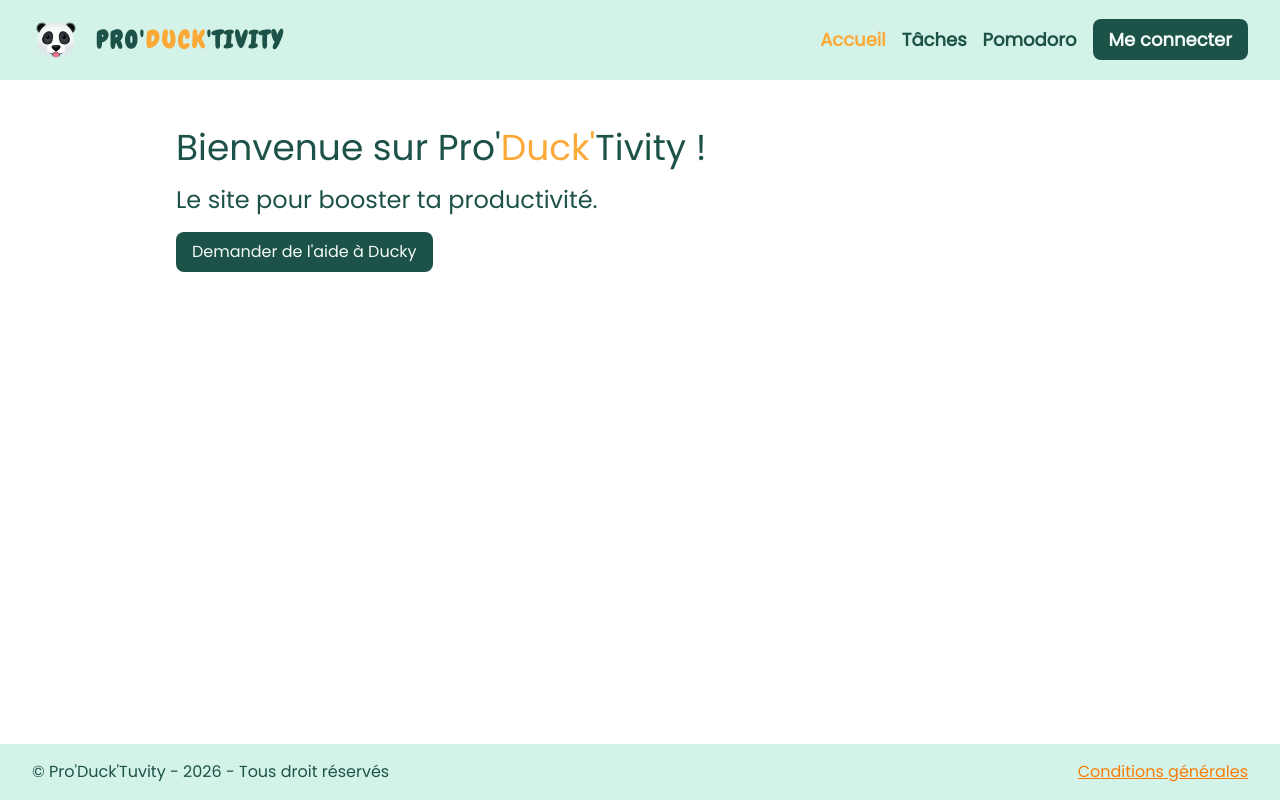
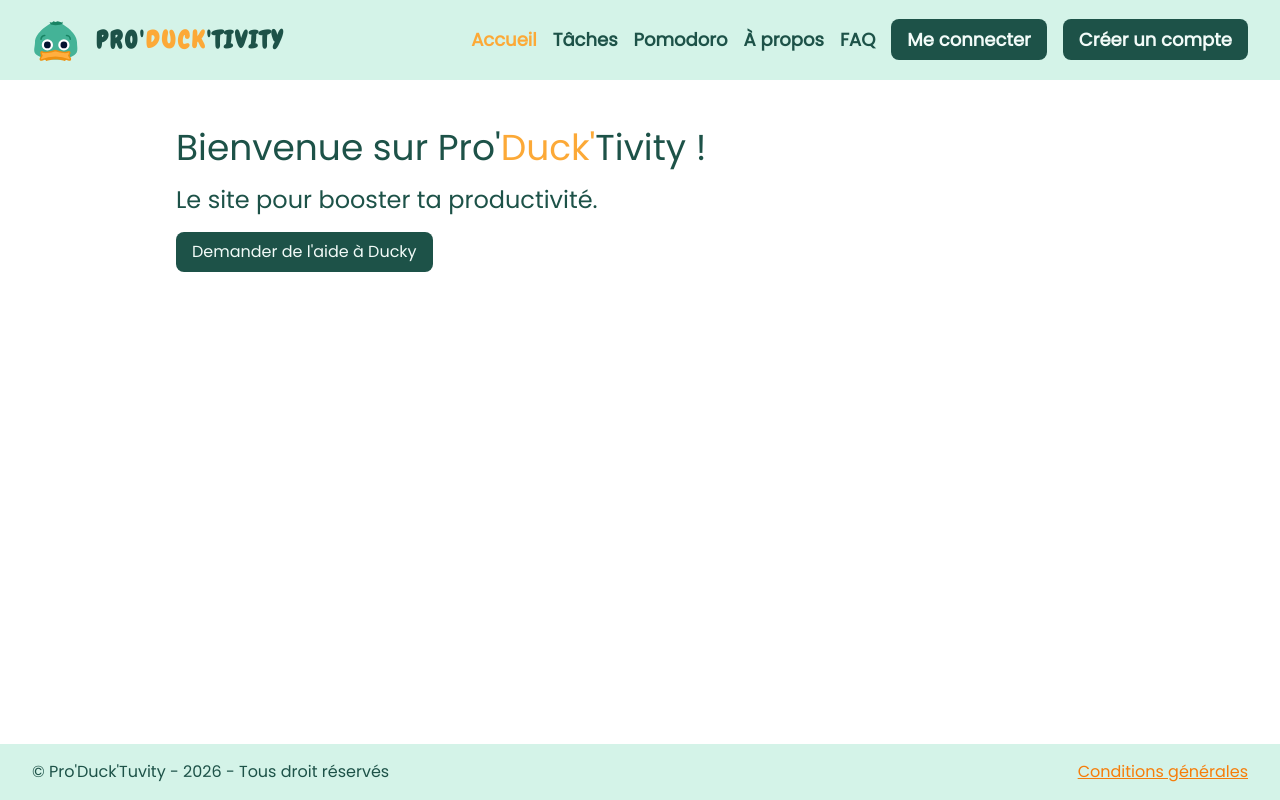
Before and after one commit to nabila-tamajnit/BambooFlow_frontend, a React (Vite) app: page / in a window 1280 px wide. Built offline with nearby package versions, Linux system fonts and the light colour scheme.

Commit message:
add register link and router

```diff
--- a/src/layout/components/Header.jsx
+++ b/src/layout/components/Header.jsx
@@ -1,4 +1,3 @@
-import { header } from "motion/react-client"
 import { NavLink } from "react-router"
 
 export const Header = () => {
@@ -6,7 +5,7 @@ export const Header = () => {
     return (
         <header className="flex justify-between items-center py-4 px-8 bg-main-100">
             <div className="flex items-center gap-4">
-                <img className="w-12" src="/icons/panda_logo.svg" alt="logo du site Pro'Duck'Tivity" />
+                <img className="w-12" src="/icons/producktivity_logo.svg" alt="logo du site Pro'Duck'Tivity" />
                 <p className="text-main-800 text-2xl uppercase font-bold font-chewy tracking-widest">Pro'<span className="text-secondary-400">Duck</span>'Tivity</p>
             </div>
 
@@ -23,7 +22,16 @@ export const Header = () => {
                         <NavLink to="/promodoro">Pomodoro</NavLink>
                     </li>
                     <li>
-                        <NavLink className="btn" to="/login">Me connecter</NavLink>
+                        <NavLink to="about" >À propos</NavLink>
+                    </li>
+                    <li>
+                        <NavLink to="/faq" >FAQ</NavLink>
+                    </li>
+                    <li>
+                        <NavLink className="btn" to="/auth/login">Me connecter</NavLink>
+                    </li>
+                    <li>
+                        <NavLink className="btn" to="/auth/register" >Créer un compte</NavLink>
                     </li>
                 </ul>
 
```
Also changed, not shown: src/routes.jsx (+20 -0 lines).
